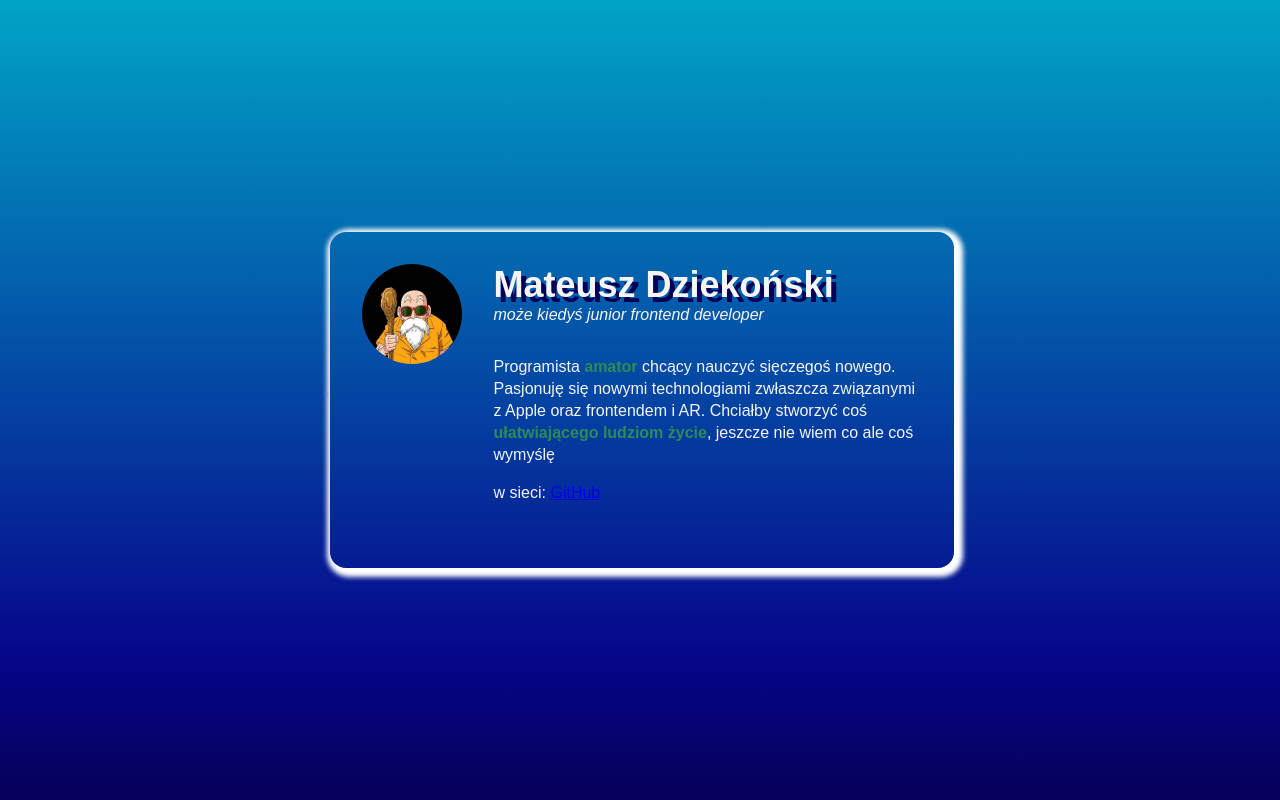
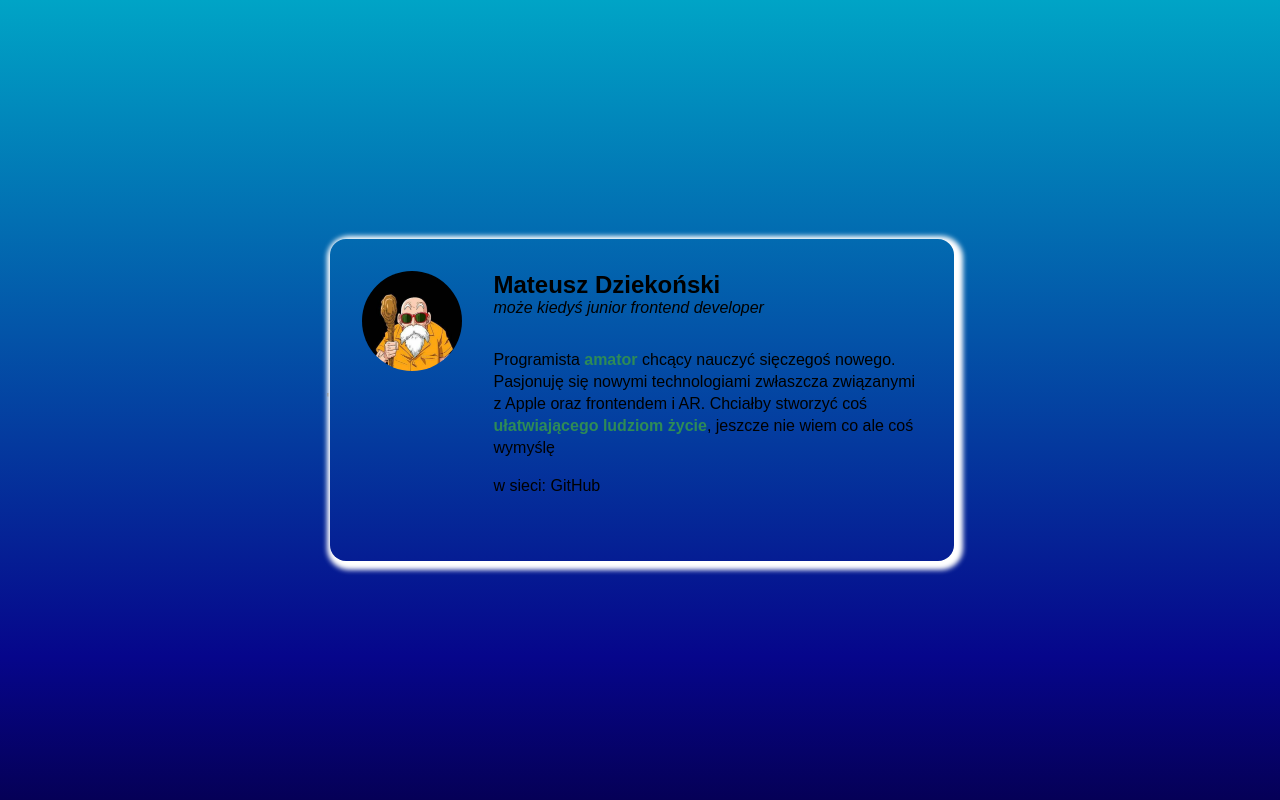
Before and after one commit to matdziekonski/bussines-card, a plain HTML site: page index.html in a window 1280 px wide. Drawn offline with Linux system fonts and the light colour scheme.

Commit message:
changed card look

```diff
--- a/css/style.css
+++ b/css/style.css
@@ -1,13 +1,16 @@
 html {
     box-sizing: border-box
 }
-*, *:after, *:before {
+
+*,
+*:after,
+*:before {
     box-sizing: inherit;
 }
 
 body {
-    background: rgb(5,0,87);
-    background: linear-gradient(0deg, rgba(5,0,87,1) 0%, rgba(6,6,139,1) 18%, rgba(0,164,198,1) 100%);
+    background: rgb(5, 0, 87);
+    background: linear-gradient(0deg, rgba(5, 0, 87, 1) 0%, rgba(6, 6, 139, 1) 18%, rgba(0, 164, 198, 1) 100%);
     background-repeat: no-repeat;
     background-attachment: fixed;
     background-size: cover;
@@ -28,37 +31,45 @@ body {
     width: 100%;
 
     -webkit-box-shadow: 3px 3px 5px 6px rgb(255, 255, 255);
-  -moz-box-shadow:    3px 3px 5px 6px rgb(255, 255, 255);
-  box-shadow:         3px 3px 5px 6px rgb(255, 255, 255);
+    -moz-box-shadow: 3px 3px 5px 6px rgb(255, 255, 255);
+    box-shadow: 3px 3px 5px 6px rgb(255, 255, 255);
 }
-.person{
+
+.person {
     display: flex;
     align-items: flex-start;
 }
-.person__description{
+
+.person__description {
     font-size: 16px;
     line-height: 22px;
-    color: whitesmoke;
+    color: black;
+    width: 100%;
 
 }
+
 .person__description--last {
     margin-bottom: 32px;
+
 }
+
 .person__header {
     font-style: bold;
     margin-bottom: 32px;
 }
+
 .person__link {
-    color: whitesmoke;
+    color:black;
     text-decoration: none;
 }
+
 .person__name {
     margin: 0;
     font-weight: bold;
-    font-size: 36px;
-    color: whitesmoke;
-    text-shadow: 5px 5px 0 rgb(5,0,87);
+    font-size: 24px;
+    color:black;
 }
+
 .person__photo {
     width: 100px;
     height: 100px;
@@ -68,7 +79,7 @@ body {
 }
 
 .person__position {
-    color: whitesmoke;
+    color:black;
     font-style: italic;
 }
 
--- a/index.html
+++ b/index.html
@@ -1,5 +1,6 @@
 <!DOCTYPE html>
 <html lang="en">
+
 <head>
     <meta charset="UTF-8">
     <meta name="viewport" content="width=device-width, initial-scale=1.0">
@@ -8,6 +9,7 @@
     <link rel="stylesheet" href="css/style.css">
     <link rel="stylesheet" href="/css/normalize.css">
 </head>
+
 <body>
     <main class="card">
         <article class="person">
@@ -22,14 +24,16 @@
                 <p class="person__description">
                     Programista <strong class="person__special">amator</strong> chcący nauczyć sięczegoś nowego.
                     Pasjonuję się nowymi technologiami zwłaszcza związanymi z Apple oraz frontendem i AR.
-        Chciałby stworzyć coś <strong class="person__special">ułatwiającego ludziom życie</strong>, jeszcze nie wiem co ale coś wymyślę
+                    Chciałby stworzyć coś <strong class="person__special">ułatwiającego ludziom życie</strong>, jeszcze
+                    nie wiem co ale coś wymyślę
                 </p>
                 <p class="person__description person__description--last">
-            w sieci: <a class="person_link" href="www.github.com/matdziekonski">GitHub</a>
+                    w sieci: <a class="person__link" href="www.github.com/matdziekonski">GitHub</a>
                 </p>
         </article>
         </div>
     </main>
 
 </body>
+
 </html>
```
Lines whose indentation alone changed are shown as unchanged.
